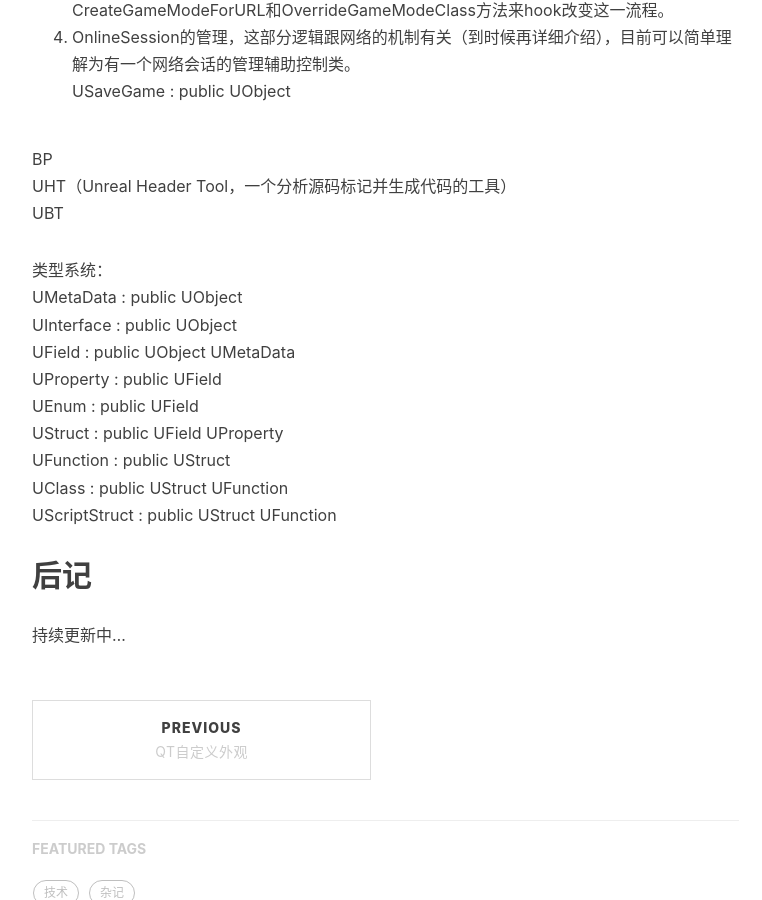
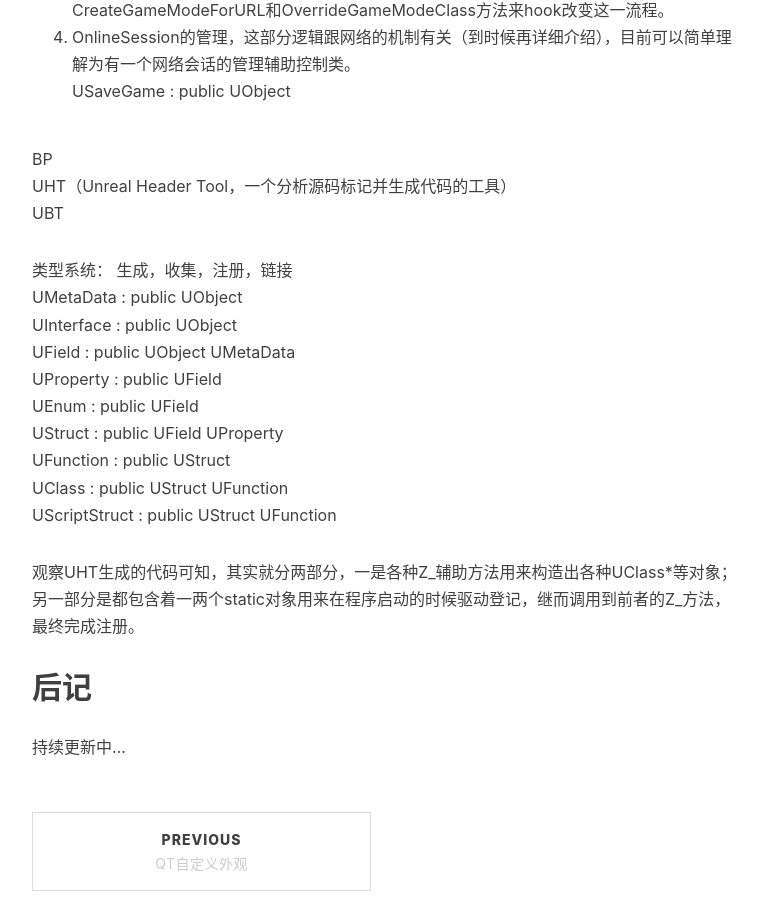
Before and after one commit to huangx916/huangx916.github.io, a Jekyll site: the page built from _posts/2018-10-06-ue4note.markdown, in a window 1280 px wide and 900 px high, scrolled down 2620 px. Shown: the whole window, without its empty margins (233-995 px from the left). Built offline with Jekyll 4.4.1, drawn with Linux system fonts in a browser that asks for light colours; nearby versions of some CDN libraries; comment, search, counter and statistics services are not loaded.

Commit message:
ue4 note

```diff
--- a/_posts/2018-10-06-ue4note.markdown
+++ b/_posts/2018-10-06-ue4note.markdown
@@ -78,7 +78,7 @@ BP
 UHT（Unreal Header Tool，一个分析源码标记并生成代码的工具）
 UBT
 
-类型系统：
+类型系统：											生成，收集，注册，链接
 UMetaData : public UObject
 UInterface : public UObject
 UField : public UObject								UMetaData
@@ -89,6 +89,7 @@ UFunction : public UStruct
 UClass : public UStruct								UFunction
 UScriptStruct : public UStruct						UFunction
 
+观察UHT生成的代码可知，其实就分两部分，一是各种Z_辅助方法用来构造出各种UClass*等对象；另一部分是都包含着一两个static对象用来在程序启动的时候驱动登记，继而调用到前者的Z_方法，最终完成注册。
 
 ## 后记
 持续更新中...
```
